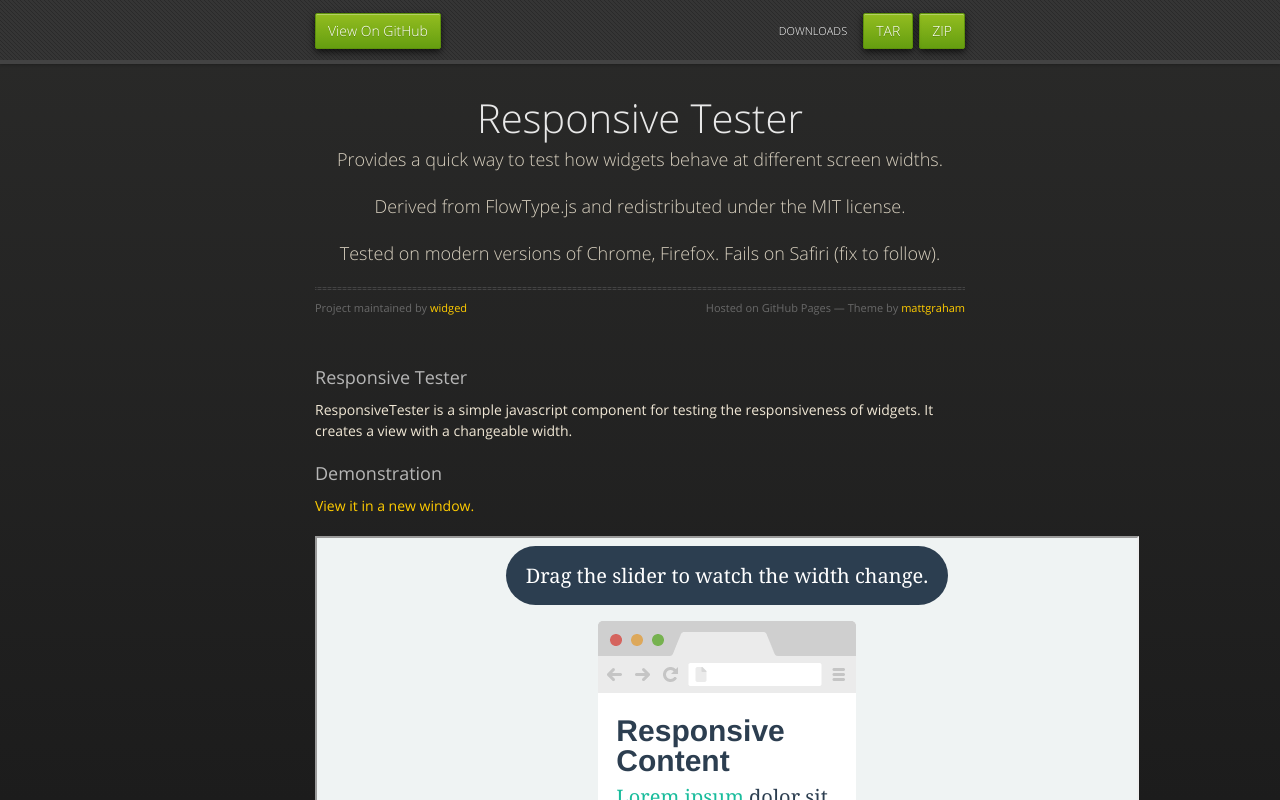
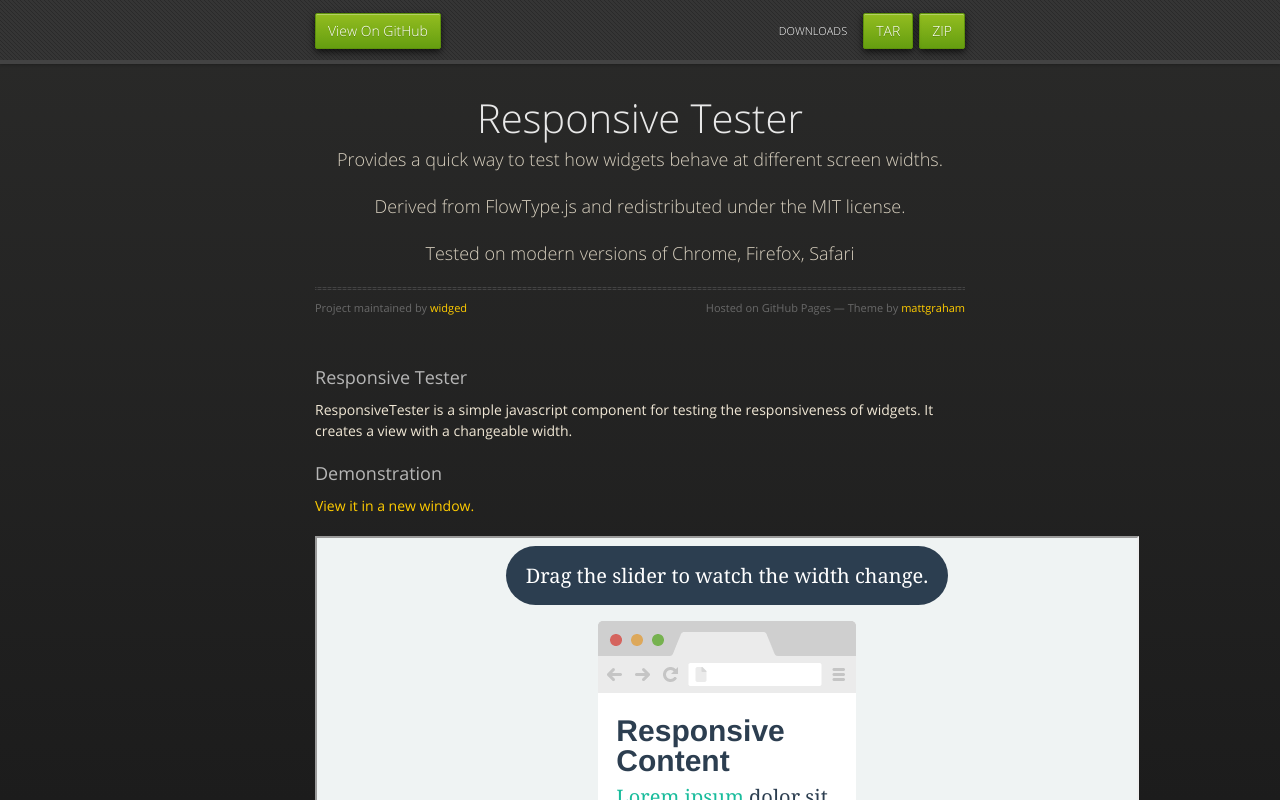
Before and after one commit to widged/ResponsiveTester, a plain HTML site: page index.html in a window 1280 px wide. Shown: the top 800 px of the page. Drawn offline with nearby package versions, Linux system fonts and the light colour scheme.

Commit message:
Fix for safari

```diff
--- a/demo/js/ResponsiveTester.js
+++ b/demo/js/ResponsiveTester.js
@@ -56,8 +56,7 @@
 
       <div class="responsive-control"></div>
     </div>
-    */}.toString().match(/[^]*\/\*([^]*)\*\/\}$/)[1];
-
+    */}.toString().match(/[\s\S]*\/\*([\s\S]*)\*\//)[1];
 
     Class.instance = function() {
       var instance = {}, s = {};
--- a/index.html
+++ b/index.html
@@ -29,7 +29,7 @@
           <h1>Responsive Tester</h1>
           <p>Provides a quick way to test how widgets behave at different screen widths.</p>
           <p>Derived from FlowType.js and redistributed under the MIT license.</p>
-          <p>Tested on modern versions of Chrome, Firefox. Fails on Safiri (fix to follow).</p>
+          <p>Tested on modern versions of Chrome, Firefox, Safari</p>
           <hr>
           <span class="credits left">Project maintained by <a href="https://github.com/widged">widged</a></span>
           <span class="credits right">Hosted on GitHub Pages &mdash; Theme by <a href="https://twitter.com/michigangraham">mattgraham</a></span>
```
Also changed, not shown: demo/index.html (+2 -2 lines).
